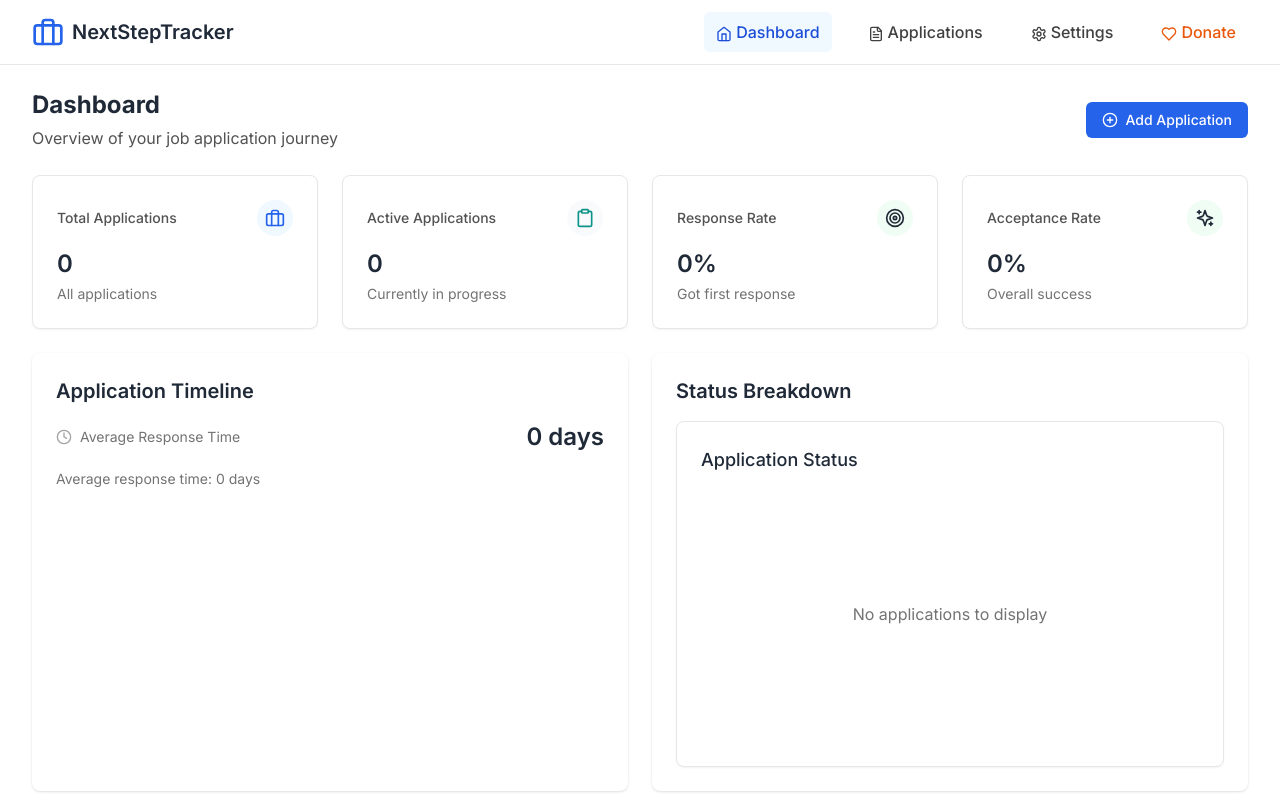
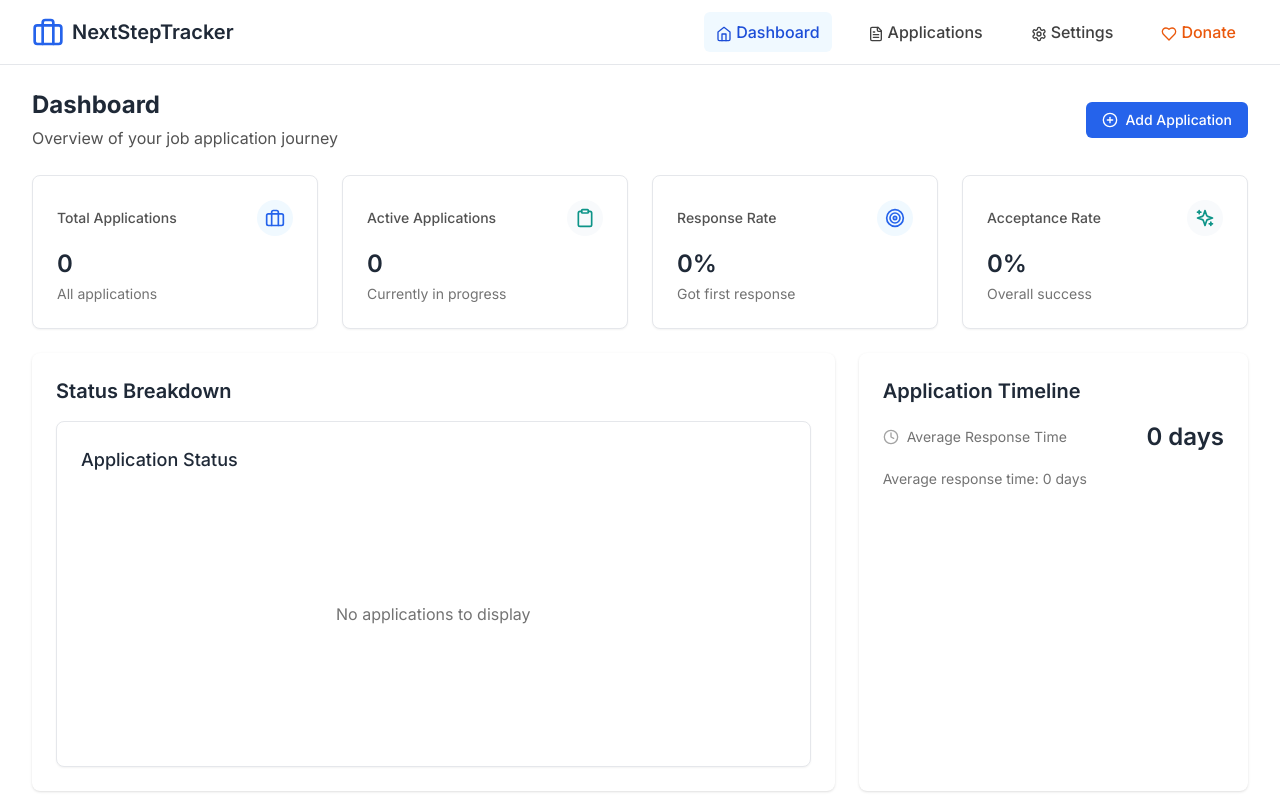
Before and after one commit to eltonkola/NextStepTracker, a React (Vite) app: page /dashboard in a window 1280 px wide. Shown: the top 800 px of the page. Built offline with nearby package versions, Linux system fonts and the light colour scheme.

Commit message:
small updates

```diff
--- a/src/pages/DashboardPage.tsx
+++ b/src/pages/DashboardPage.tsx
@@ -118,30 +118,29 @@ const DashboardPage: React.FC = () => {
             value={`${stats.progressRate}%`}
             icon={<Target size={20} />}
             subtitle="Got first response"
-            color="success"
+            color="primary"
           />
           <StatsCard
             title="Acceptance Rate"
             value={`${stats.acceptanceRate}%`}
             icon={<Sparkles size={20} />}
             subtitle="Overall success"
-            color="success"
+            color="secondary"
           />
         </div>
 
-        {/* Progress Timeline & Status Chart */}
-        <div className="grid grid-cols-1 lg:grid-cols-2 gap-6">
+        {/* Status Breakdown & Progress Timeline */}
+        <div className="grid grid-cols-1 lg:grid-cols-3 gap-6">
+          <div className="bg-white dark:bg-neutral-800 rounded-lg shadow p-6 lg:col-span-2">
+            <h2 className="text-xl font-semibold mb-4">Status Breakdown</h2>
+            <StatusChart applications={applications} />
+          </div>
           <div className="bg-white dark:bg-neutral-800 rounded-lg shadow p-6">
             <h2 className="text-xl font-semibold mb-4">Application Timeline</h2>
             <ProgressTimeline applications={applications} />
             <div className="mt-4 text-sm text-neutral-500">
               Average response time: {stats.avgResponseTime} days
             </div>
-          </div>
-
-          <div className="bg-white dark:bg-neutral-800 rounded-lg shadow p-6">
-            <h2 className="text-xl font-semibold mb-4">Status Breakdown</h2>
-            <StatusChart applications={applications} />
           </div>
         </div>
 
```
